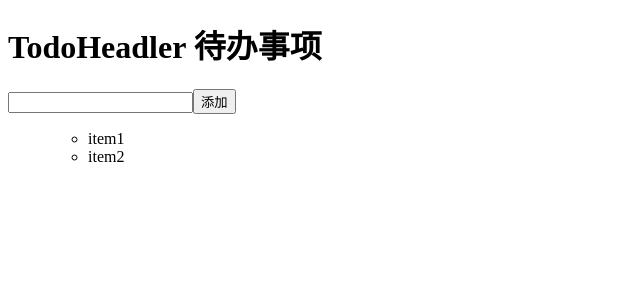
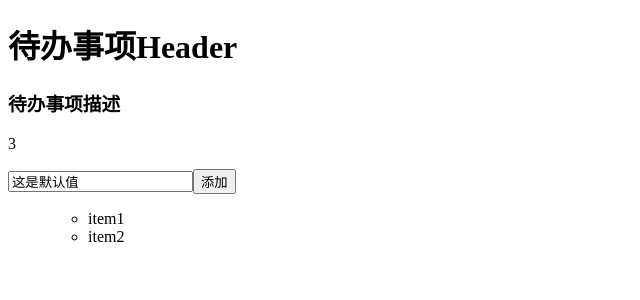
Before and after one commit to HvaiY/2020.1React, a React (Create React App) app: page / in a window 1280 px wide. Shown: the top 300 px of the page, without its empty margins (0-640 px from the left). Built offline with nearby package versions, Linux system fonts and the light colour scheme.

Commit message:
04.组件的数据加载

```diff
--- a/package.json
+++ b/package.json
@@ -6,6 +6,7 @@
     "@testing-library/jest-dom": "^4.2.4",
     "@testing-library/react": "^9.5.0",
     "@testing-library/user-event": "^7.2.1",
+    "prop-types": "^15.7.2",
     "react": "^16.13.1",
     "react-dom": "^16.13.1",
     "react-scripts": "3.4.1"
--- a/src/App.js
+++ b/src/App.js
@@ -9,8 +9,10 @@ export default class App extends Component {
       <Fragment>
         {/* "//Fragment react 提供的类型空标签,组件
         只允许一个根标签，Fragment可以同来合并，这个也可以包裹<></>" */}
-        <TodoHeader />
-        <TodoInput />
+        <TodoHeader desc="待办事项描述" x={1} y={2}>
+          待办事项Header
+        </TodoHeader>
+        <TodoInput name="添加">这是默认值</TodoInput>
         <TodolList />
       </Fragment>
     );
--- a/src/components/TodoHeader/index.js
+++ b/src/components/TodoHeader/index.js
@@ -1,9 +1,26 @@
 //可以默认 index.js 其它需要导入该js文件 只要导入 地址就行 index.js 可以省略
 // 默认约定 导出的名称就是 目录文件夹名称 也就是组件的名称
-import React, { Component } from "react";
+import React from "react";
+import PropType from "prop-types"; //npm install --save prop-types 组件的属性类型校验
 
-export default class TodoHeadler extends Component {
-  render() {
-    return <h1>TodoHeadler 待办事项</h1>;
-  }
+export default function TodoHeadler(props) {
+  console.log(props);
+  return (
+    <>
+      <h1>{props.children}</h1>
+      <h3>{props.desc}</h3>
+      <p>{props.x + props.y}</p>
+    </>
+  );
 }
+
+TodoHeadler.propTypes = {
+  desc: PropType.string,
+  x: PropType.number,
+  y: PropType.number.isRequired,
+  // children: PropType.isRequired, children
+};
+//也可以设置默认值
+TodoHeadler.defaultProps = {
+  children: "Test",
+};
--- a/src/components/TodoInput/index.js
+++ b/src/components/TodoInput/index.js
@@ -1,11 +1,21 @@
 import React, { Component } from "react";
+import PropType from "prop-types";
 
 export default class TodoInput extends Component {
+  // 类组件里面 类别校验 为静态方法
+  static propTypes = {
+    //children: PropType.string,
+    name: PropType.string,
+  };
+  // 默认值
+  static defaultProps = {
+    name: "Add",
+  };
   render() {
     return (
       <div>
-        <input></input>
-        <button>添加</button>
+        <input type="text" defaultValue={this.props.children}></input>
+        <button>{this.props.name}</button>
       </div>
     );
   }
```
Also changed, not shown: 1 other file (tests, documents, lock files or other folders).
